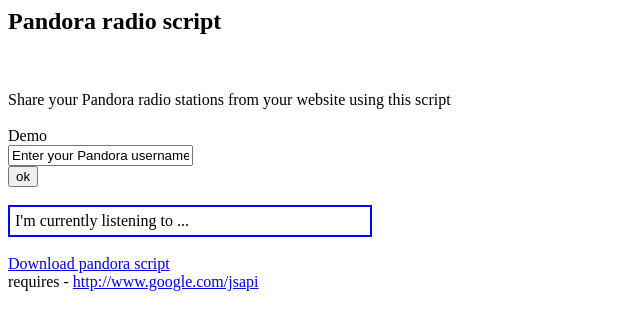
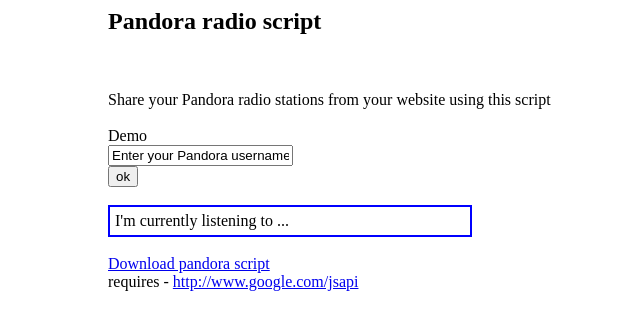
Before and after one commit to budu3/pandora_script, a plain HTML site: page index.htm in a window 1280 px wide. Shown: the whole page, without its empty margins (0-640 px from the left). Drawn offline with Linux system fonts and the light colour scheme; a script that the page names is missing.

Commit message:
added margins

```diff
--- a/index.htm
+++ b/index.htm
@@ -56,6 +56,7 @@
     </script>
   </head>
   <body>
+	<div id="content" style="margin-left:100px;">
 
 	<h2>Pandora radio script</h2>
 
@@ -76,7 +77,7 @@
 	<br/>
         <a href='http://github.com/budu3/pandora_script/blob/master/pandora_script.js'>Download pandora script</a><br/>
 	requires - <a href='http://www.google.com/jsapi'>http://www.google.com/jsapi</a>
-
+	</div>
 
   </body>
 </html>
```
Also changed, not shown: 1 other file.
